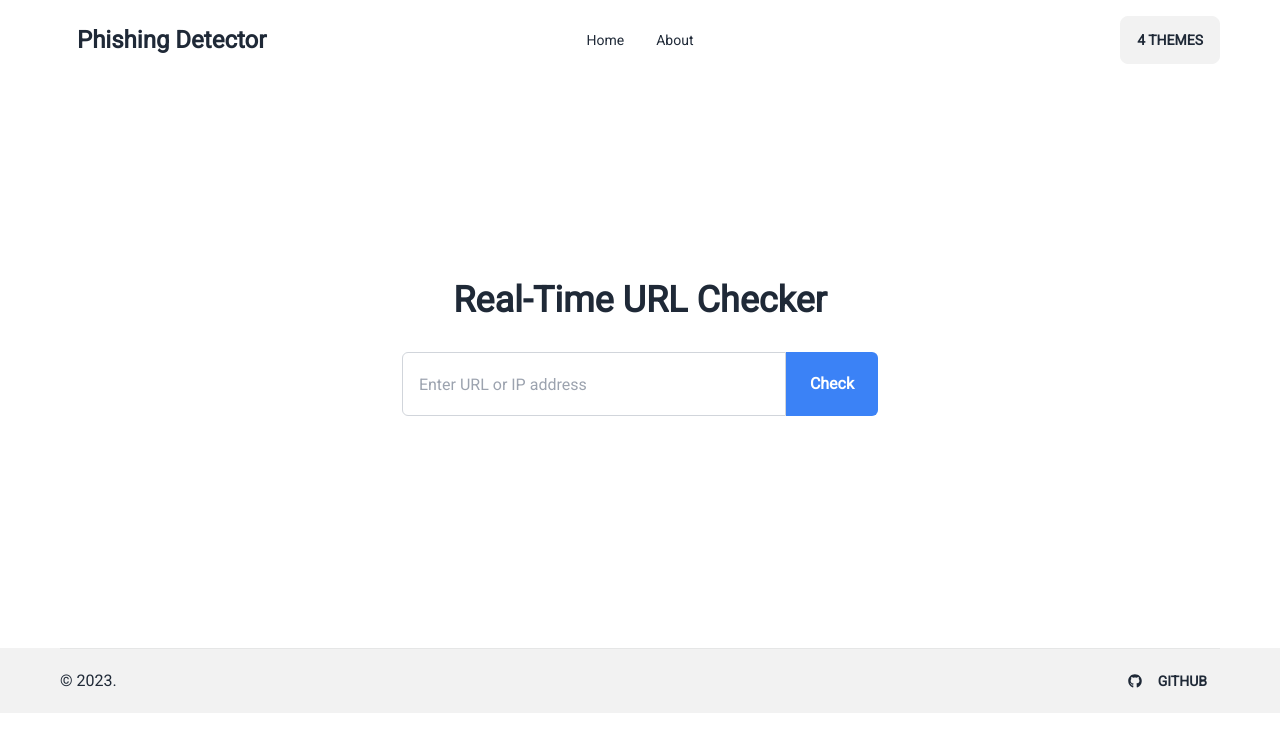
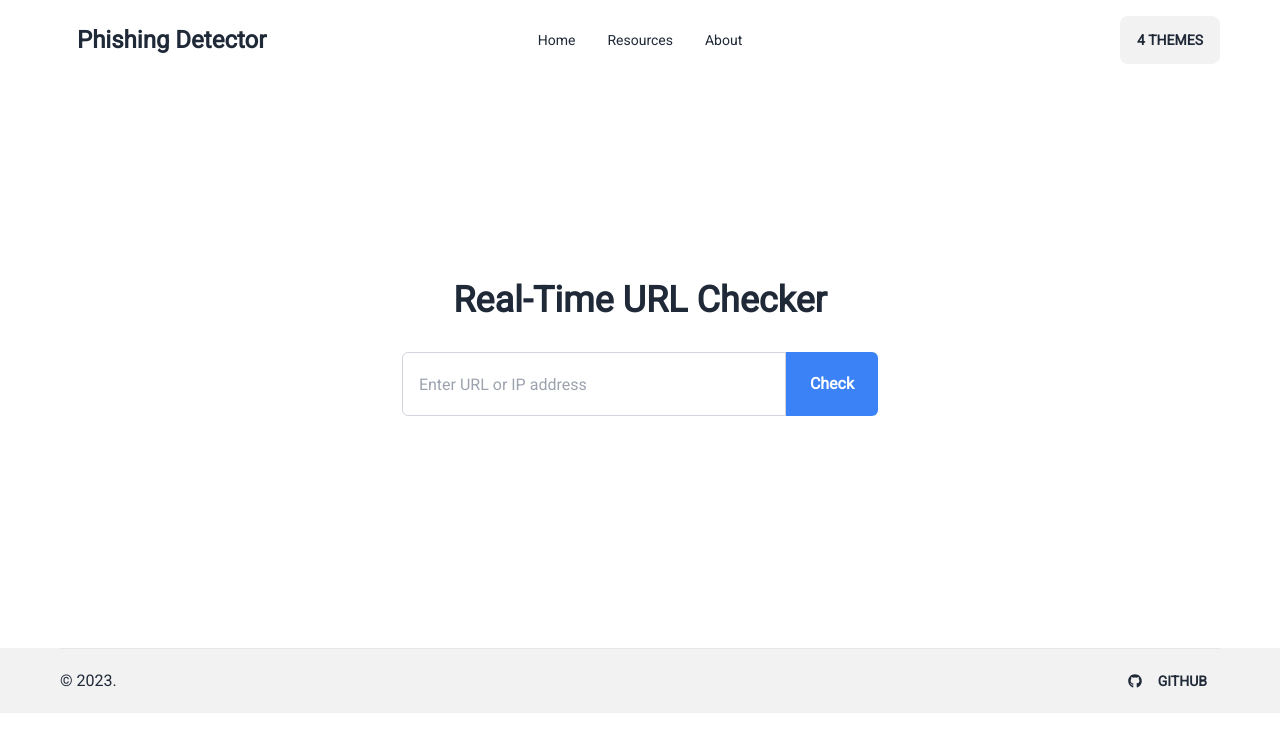
Before and after one commit to bloomingful/phishing-detector, a React (Create React App) app in the folder client/: page / in a window 1280 px wide. Shown: the top 752 px of the page. Built offline with nearby package versions, Linux system fonts and the light colour scheme.

Commit message:
Update `Navbar.tsx`

```diff
--- a/client/src/components/Navbar.tsx
+++ b/client/src/components/Navbar.tsx
@@ -25,6 +25,7 @@ export default function Header() {
               </label>
               <ul tabIndex={0} className="dropdown-content mt-1 w-52 menu menu-compact p-2 bg-base-200 shadow rounded-box">
                 <li><a href="#!">Home</a></li>
+                <li><a href="#!">Resources</a></li>
                 <li><a href="#!">About</a></li>
               </ul>
             </div>
@@ -33,6 +34,7 @@ export default function Header() {
           <div className="navbar-center hidden lg:flex">
             <ul className="menu menu-horizontal p-0 font-medium">
               <li><a href="#!">Home</a></li>
+              <li><a href="https://github.com/bluemberg/phishing-detector">Resources</a></li>
               <li><a href="https://github.com/bluemberg/phishing-detector">About</a></li>
             </ul>
           </div>
```
